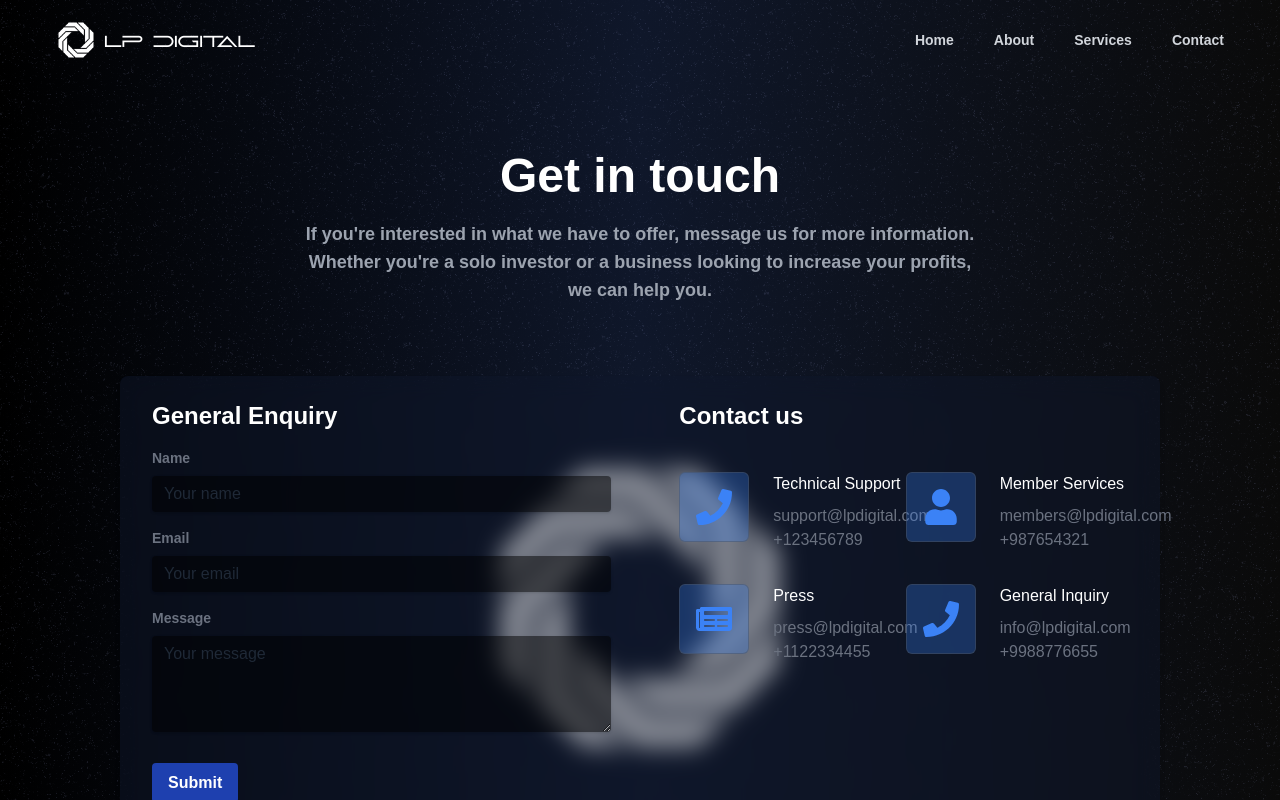
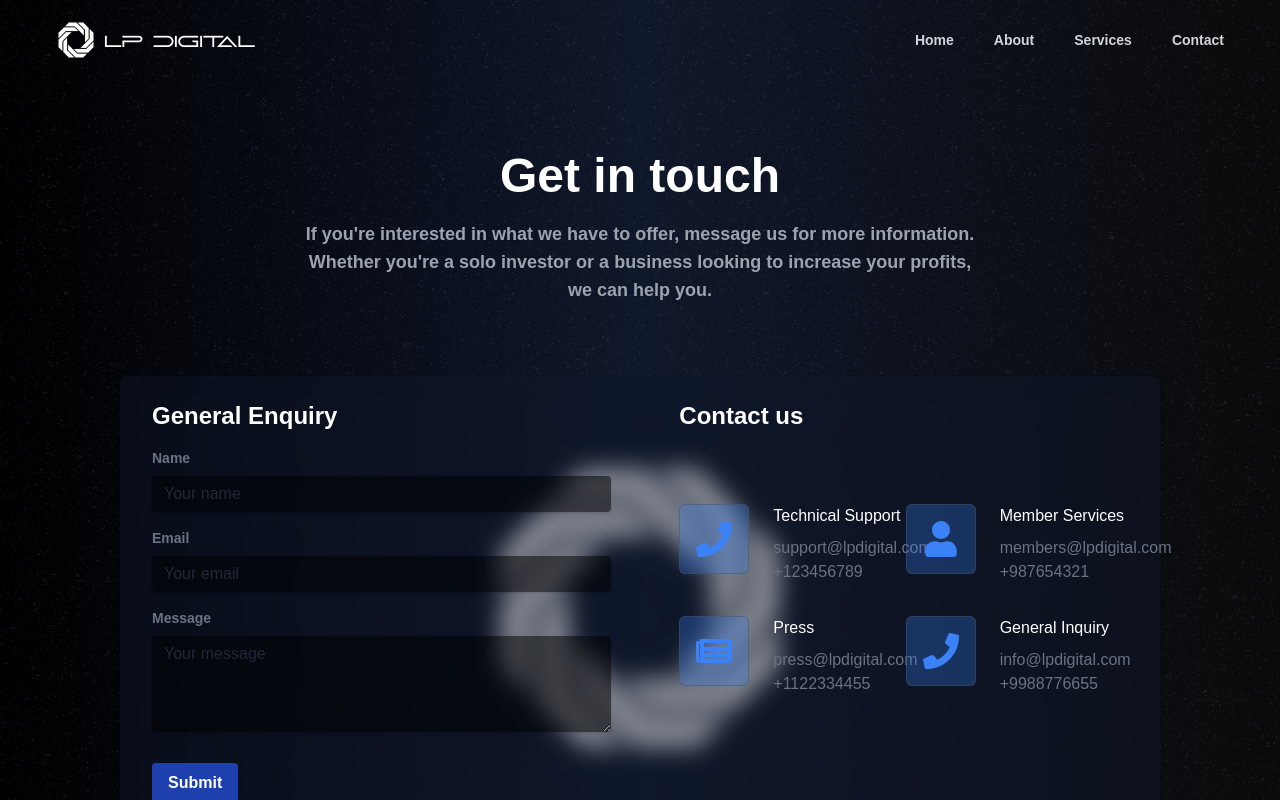
Before and after one commit to liamtphillips/LPDigital, a React (Vite) app: page /contact in a window 1280 px wide. Shown: the top 800 px of the page. Built offline with nearby package versions, Linux system fonts and the light colour scheme.

Commit message:
contact edit

```diff
--- /dev/null
+++ b/src/components/ContactCard.jsx
@@ -0,0 +1,19 @@
+import React from 'react';
+
+
+const ContactCard = ({ icon, title, email, phone }) => {
+  return (
+    <div className="flex gap-2 items-start py-2">
+      <div className='bg-blue-500/30 rounded-md border border-gray-600/50 p-4'>
+        <span className='text-blue-500 text-xl lg:text-4xl'>{icon}</span>
+      </div>
+      <div className='flex flex-col ml-4'>
+        <h1 className='whitespace-nowrap text-white mb-2'>{title}</h1>
+        <p className='text-gray-500'>{email}</p>
+        <p className='text-gray-500'>{phone}</p>
+      </div>
+    </div>
+  );
+};
+
+export default ContactCard;
--- a/src/data.jsx
+++ b/src/data.jsx
@@ -15,6 +15,7 @@ import reviewFace9 from './assets/ReviewFace9.jpg';
 import reviewFace10 from './assets/ReviewFace10.jpg';
 import reviewFace11 from './assets/ReviewFace11.jpg';
 import reviewFace12 from './assets/ReviewFace12.jpg';
+import { FaPhone, FaNewspaper, FaUser, } from 'react-icons/fa';
 
 export const planData = [
 
@@ -175,3 +176,30 @@ export const socialMediaData = [
       description: 'LP Digital embraces the future of finance, offering a seamless journey for both new and experienced investors.',
     },
   ];
+
+  export const contactData = [
+    {
+        icon: <FaPhone />,
+        title: 'Technical Support',
+        email: 'support@lpdigital.com',
+        phone: '+123456789'
+      },
+      {
+        icon: <FaUser />,
+        title: 'Member Services',
+        email: 'members@lpdigital.com',
+        phone: '+987654321'
+      },
+      {
+        icon: <FaNewspaper />,
+        title: 'Press',
+        email: 'press@lpdigital.com',
+        phone: '+1122334455'
+      },
+      {
+        icon: <FaPhone />,
+        title: 'General Inquiry',
+        email: 'info@lpdigital.com',
+        phone: '+9988776655'
+      }
+    ]
--- a/src/pages/Contact.jsx
+++ b/src/pages/Contact.jsx
@@ -2,6 +2,8 @@ import React from 'react'
 import { FaPhone, FaNewspaper, FaUser, } from 'react-icons/fa';
 import { motion } from 'framer-motion';
 import logo from '../assets/digilogo3.png';
+import ContactCard from '../components/ContactCard';
+import { contactData } from '../data.jsx';
 
 const Contact = () => {
   return (
@@ -64,52 +66,25 @@ const Contact = () => {
             </form>
             <div className='px-3 w-full xl:w-1/2 xl:ml-14'>
               <h1 className='text-white text-2xl font-semibold mb-4 mt-10 xl:mt-0'>Contact us</h1>
-              <div className="grid grid-cols-1 lg:grid-cols-2 gap-4 mt-8">
-                <div className="flex gap-2 items-start py-2">
-                  <div className='bg-blue-500/30 rounded-md border border-gray-600/50 p-4'>
-                    <span className='text-blue-500 text-xl lg:text-4xl'><FaPhone /></span>
-                  </div>
-                  <div className='flex flex-col ml-4'>
-                    <h1 className='whitespace-nowrap text-white mb-2'>Technical Support</h1>
-                    <p className='text-gray-500'>support@lpdigital.com</p>
-                    <p className='text-gray-500'>+123456789</p>
-                  </div>
-                </div>
-                <div className="flex gap-2 items-start py-2">
-                  <div className='bg-blue-500/30 rounded-md border border-gray-600/50 p-4'>
-                    <span className='text-blue-500 text-xl lg:text-4xl'><FaUser /></span>
-                  </div>
-                  <div className='flex flex-col ml-4'>
-                    <h1 className='whitespace-nowrap text-white mb-2'>Member Services</h1>
-                    <p className='text-gray-500'>members@lpdigital.com</p>
-                    <p className='text-gray-500'>+987654321</p>
-                  </div>
-                </div>
-                <div className="flex gap-2 items-start py-2">
-                  <div className='bg-blue-500/30 rounded-md border border-gray-600/50 p-4'>
-                    <span className='text-blue-500 text-xl lg:text-4xl'><FaNewspaper /></span>
-                  </div>
-                  <div className='flex flex-col ml-4'>
-                    <h1 className='whitespace-nowrap text-white mb-2'>Press</h1>
-                    <p className='text-gray-500'>press@lpdigital.com</p>
-                    <p className='text-gray-500'>+1122334455</p>
-                  </div>
-                </div>
-                <div className="flex gap-2 items-start py-2">
-                  <div className='bg-blue-500/30 rounded-md border border-gray-600/50 p-4'>
-                    <span className='text-blue-500 text-xl lg:text-4xl'><FaPhone /></span>
-                  </div>
-                  <div className='flex flex-col ml-4'>
-                    <h1 className='whitespace-nowrap text-white mb-2'>General Inquiry</h1>
-                    <p className='text-gray-500'>info@lpdigital.com</p>
-                    <p className='text-gray-500'>+9988776655</p>
-                  </div>
+              <div className="flex flex-col lg:grid-cols-2 gap-4 mt-8">
+                <div className="flex flex-col lg:grid lg:grid-cols-2 gap-4 mt-8">
+                  {contactData.map((contact, index) => (
+                    <ContactCard
+                      key={index}
+                      icon={contact.icon}
+                      title={contact.title}
+                      email={contact.email}
+                      phone={contact.phone}
+                    />
+                  ))}
                 </div>
               </div>
             </div>
           </div>
         </div>
       </div>
+
+
     </motion.section>
   )
 }
```
